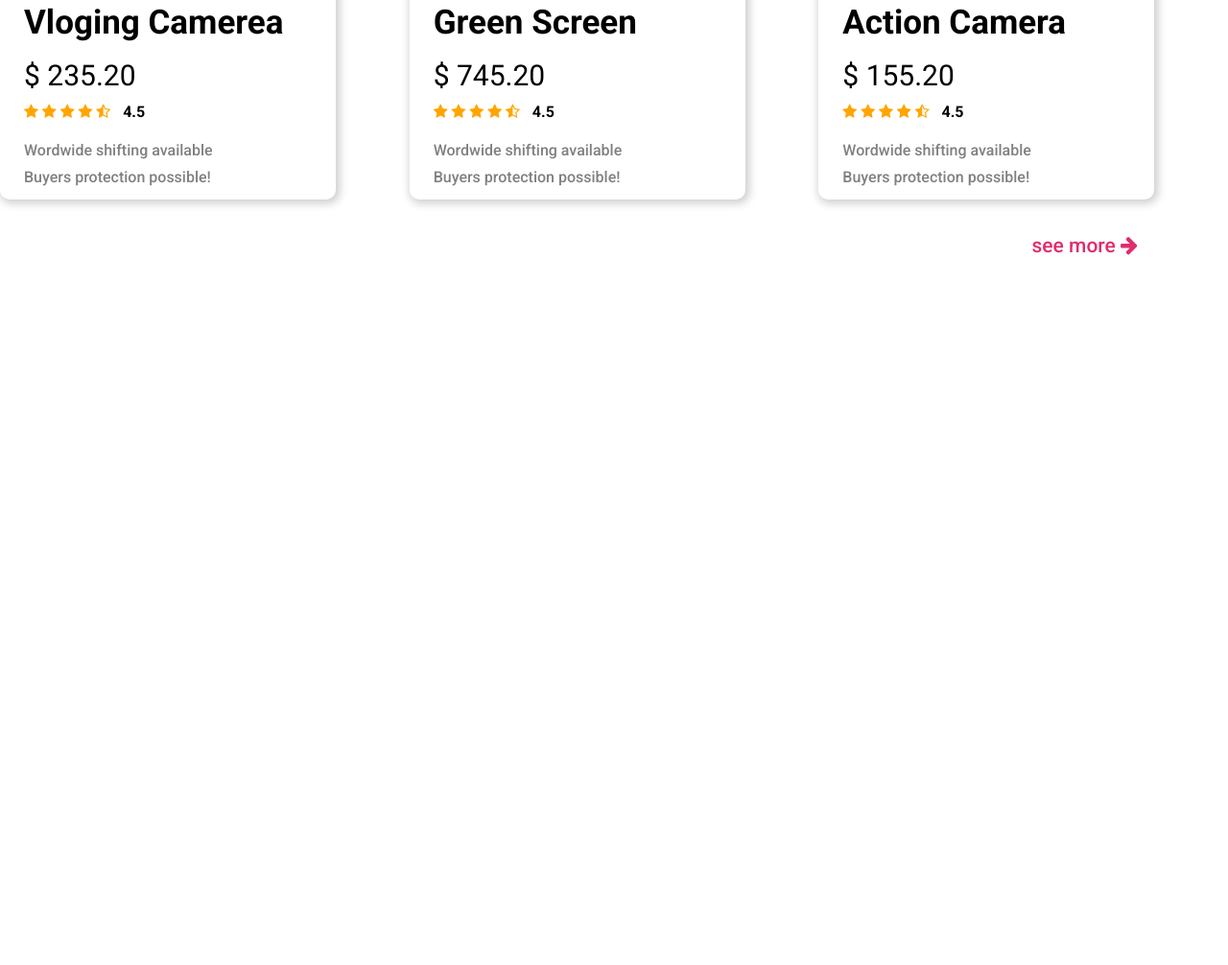
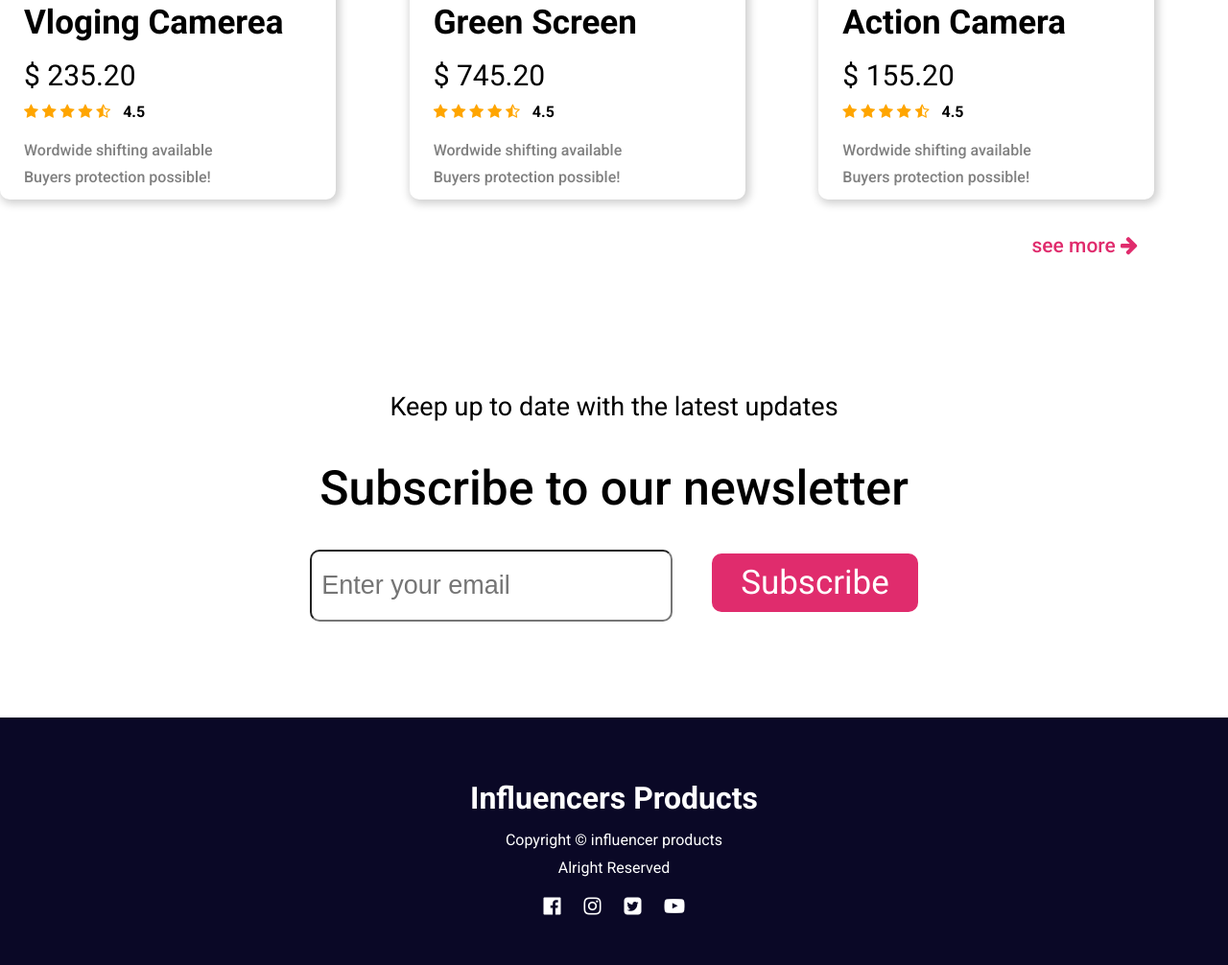
Before and after one commit to Sp-Tamim33/Assignment-Two, a plain HTML site: page index.html in a window 1280 px wide. Shown: the part 2262-3268 px from the top of the page at 96% size. Before the commit the page ends 2630 px from the top, so only its background shows below. Drawn offline with Linux system fonts and the light colour scheme.

Commit message:
website done

```diff
--- a/index.html
+++ b/index.html
@@ -298,5 +298,38 @@
     </section>
 
             <!-- card section code end -->
+
+            <!-- newsletter section code start  -->
+
+    <section class="container newsletter-section">
+        <h2 class="newsletter-heading">Keep up to date with the latest updates</h2>
+        <h2 class="newsletter-heading-two">Subscribe to our newsletter</h2>
+        <div class="newsletter-form">
+            <form action="#">
+                <input type="email" placeholder="Enter your email">
+                <a href="#">Subscribe</a>
+            </form>
+        </div>
+    </section>
+
+            <!-- newsletter section code end -->
+
+            <!-- footer section code start  -->
+
+    <footer class="footer">
+        <div class="footer-content">
+            <h2>Influencers Products</h2>
+            <p>Copyright &copy; influencer products</p>
+            <p>Alright Reserved</p>
+            <div class="footer-icons">
+                <i class="fa fa-facebook-official" aria-hidden="true"></i>
+                <i class="fa fa-instagram" aria-hidden="true"></i>
+                <i class="fa fa-twitter-square" aria-hidden="true"></i>
+                <i class="fa fa-youtube-play" aria-hidden="true"></i>
+            </div>
+        </div>
+    </footer>
+
+            <!-- footer section code end  -->
 </body>
 </html>
--- a/style.css
+++ b/style.css
@@ -158,3 +158,68 @@ header{
     font-weight: 500;
     color: #E02C6D;
 }
+
+
+    /* newsletter section css  */
+
+.newsletter-section{
+    padding-bottom: 100px;
+}
+.newsletter-heading {
+    text-align: center;
+    font-weight: normal;
+    font-size: 27px;
+    margin: 40px 0;
+}
+.newsletter-heading-two {
+    text-align: center;
+    font-weight: 500;
+    font-size: 50px;
+    margin-bottom: 35px;
+}
+.newsletter-form{
+    text-align: center;
+}
+.newsletter-form input {
+    font-size: 27px;
+    padding: 20px 10px;
+    border-radius: 10px;
+    outline: none;
+}
+.newsletter-form a {
+    text-decoration: none;
+    font-size: 35px;
+    background-color: #E02C6D;
+    color: white;
+    padding: 10px 30px;
+    border-radius: 10px;
+    margin-left: 37px;
+    display: inline-block;
+    transition: .4s;
+}
+.newsletter-form a:hover{
+    background-color: white;
+    color: #E02C6D;
+    border: 1px solid #E02C6D;
+}
+
+    /* footer section css */
+
+.footer{
+    padding: 50px 0;
+    background-color: #0A0826;
+    color: white;
+    text-align: center;
+}
+.footer-content h2 {
+    font-size: 32px;
+    margin: 15px 0;
+}
+.footer-content p {
+    margin: 10px 0;
+}
+.footer-icons i {
+    padding: 0 10px;
+    font-size: 21px;
+    margin-top: 10px;
+}
```
